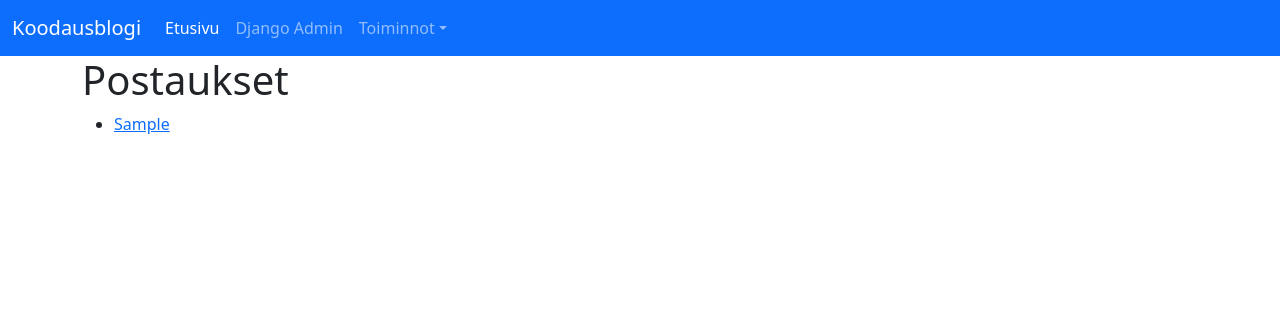
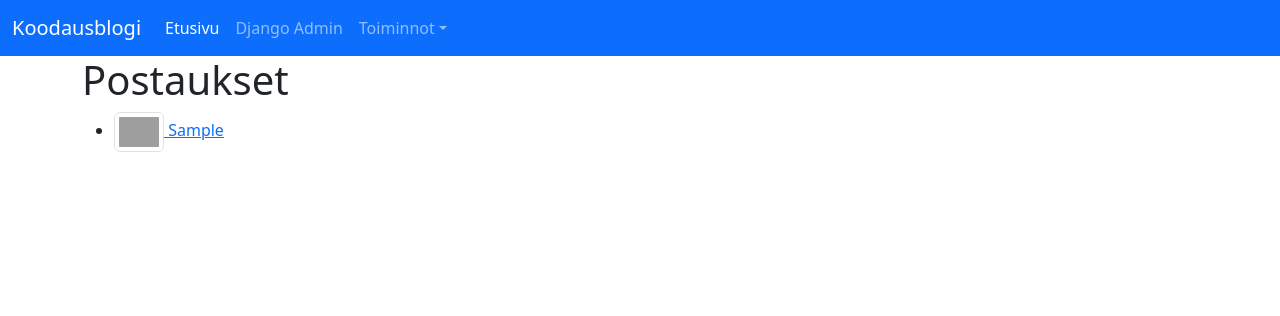
Before and after one commit to Raision-seudun-koulutuskuntayhtyma/django-blogi, a Django app: page / in a window 1280 px wide. Shown: the top 316 px of the page. Run offline with Django 4.2, Linux system fonts and the light colour scheme; tables that the repository leaves empty hold one stand-in row (values such as "Sample post"); grey boxes are pictures that could not be loaded.

Commit message:
Kuva-juttuja

```diff
--- a/blogi/templates/blogi/postaus.html
+++ b/blogi/templates/blogi/postaus.html
@@ -12,7 +12,7 @@
 
 {# Lisää sivulle <img>-tagi kuvaa varten, jos postauksella on kuva #}
 {% if postaus.kuva %}
-<img src="{{postaus.kuva.url}}"/>
+<img src="{{postaus.kuva.url}}" class="img-fluid"/>
 {% endif %}
 
 {% endblock %}
--- a/blogi/templates/blogi/postauslista.html
+++ b/blogi/templates/blogi/postauslista.html
@@ -6,6 +6,10 @@
     {% for postaus in postaukset %}
     <li>
         <a href="{% url 'nayta_postaus' postaus.id %}">
+            {% if postaus.kuva %}
+            <img src="{{postaus.kuva.url}}" width="50"
+                 class="img-thumbnail"/>
+            {% endif %}
             {{postaus}}
         </a>
     </li>
```
